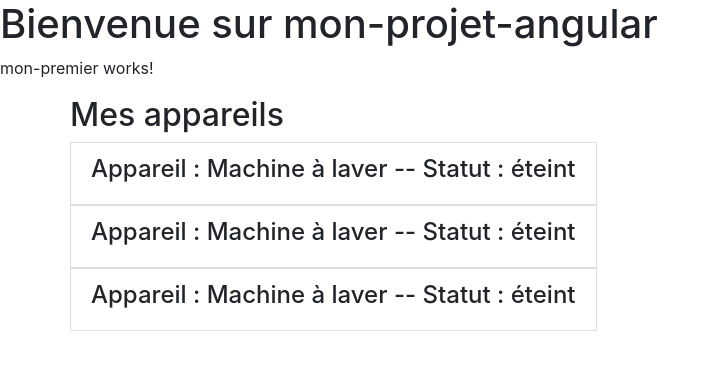
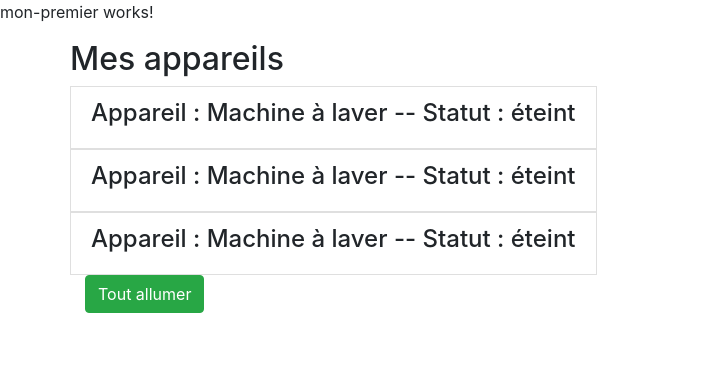
Before and after one commit to aurelien-altarriba/premier-projet-angular, an Angular app: page / in a window 1280 px wide. Shown: the top 370 px of the page, without its empty margins (0-719 px from the left). Built offline with nearby package versions, Linux system fonts and the light colour scheme.

Commit message:
Liaison par propriété

```diff
--- a/src/app/app.component.html
+++ b/src/app/app.component.html
@@ -1,5 +1,4 @@
 <div>
-  <h1>Bienvenue sur {{ title }}</h1>
   <app-mon-premier></app-mon-premier>
 </div>
 <div class="container">
@@ -13,4 +12,5 @@
       </ul>
     </div>
   </div>
+  <button [class]="getActif()" [disabled]="!isAuth" (click)="onAllumer()">Tout allumer</button>
 </div>
--- a/src/app/app.component.ts
+++ b/src/app/app.component.ts
@@ -6,5 +6,25 @@ import { Component } from '@angular/core';
   styleUrls: ['./app.component.scss']
 })
 export class AppComponent {
-  title = 'mon-projet-angular';
+  isAuth: boolean = false;
+
+  constructor() {
+    setTimeout(
+      () => {
+        this.isAuth = true;
+      }, 4000
+    );
+  }
+
+  getActif() {
+    if (this.isAuth) {
+      return 'btn btn-success';
+    } else {
+      return 'btn btn-secondary';
+    }
+  }
+
+  onAllumer() {
+    console.log('On allume tout !');
+  }
 }
```
